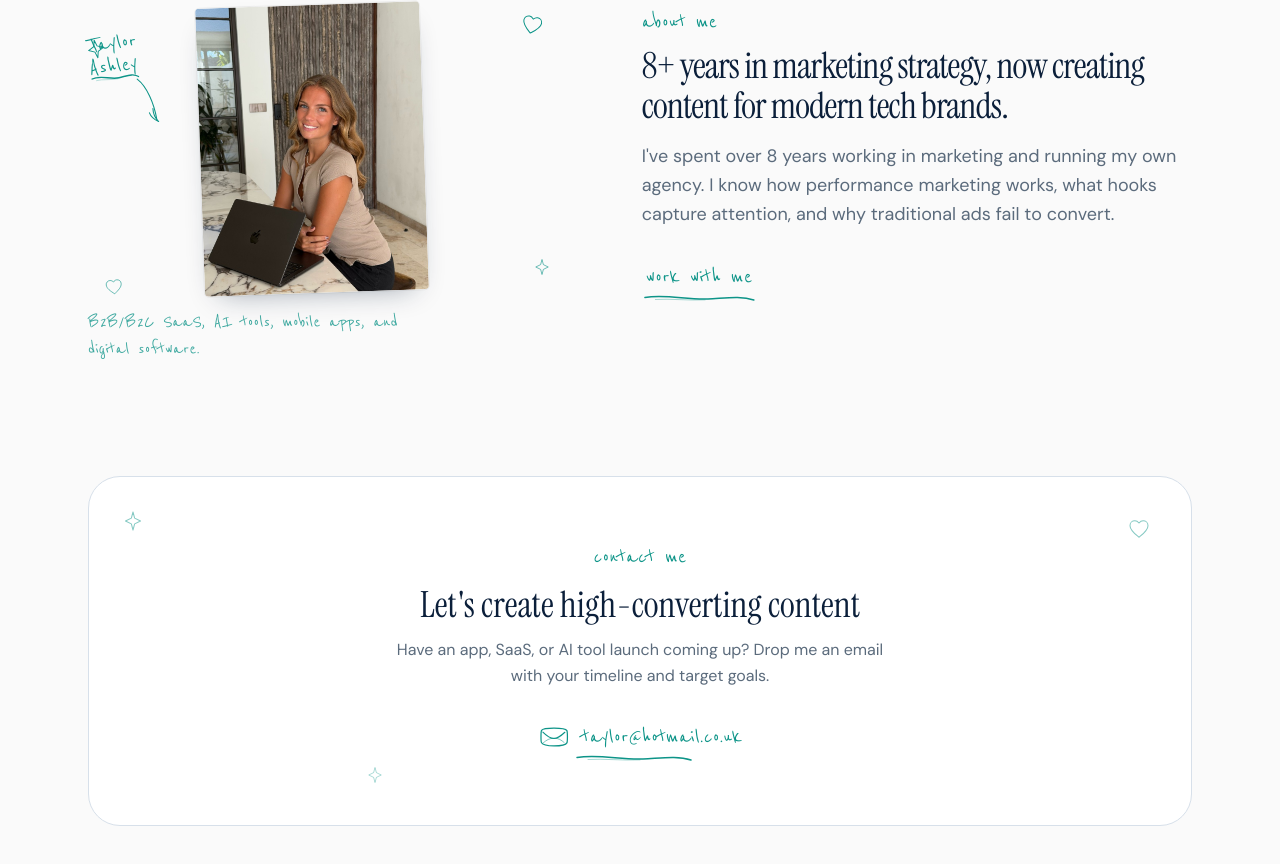
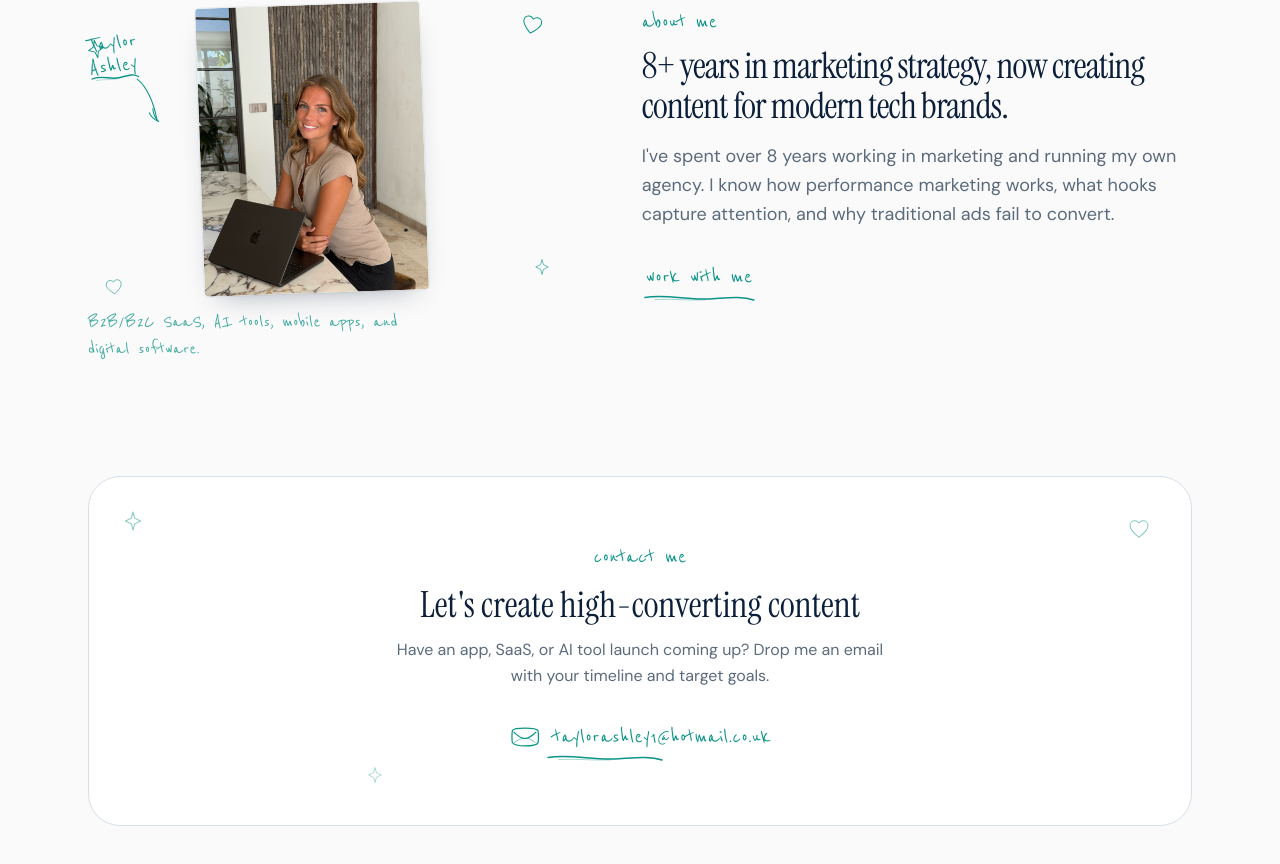
Before and after one commit to taylor-regen/taylor-ugc, a Next.js app: page / in a window 1280 px wide. Shown: the part 2210-3074 px from the top of the page. Built offline with nearby package versions, Linux system fonts and the light colour scheme.

Commit message:
Update contact email to taylorashley1@hotmail.co.uk.
Co-authored-by: Cursor <cursoragent@cursor.com>

```diff
--- a/src/components/portfolio/PortfolioPage.tsx
+++ b/src/components/portfolio/PortfolioPage.tsx
@@ -242,11 +242,11 @@ export function PortfolioPage() {
             timeline and target goals.
           </p>
           <a
-            href="mailto:taylor@hotmail.co.uk"
+            href="mailto:taylorashley1@hotmail.co.uk"
             className="relative mt-8 inline-flex items-center gap-3 px-1 pb-2 font-pen text-2xl text-teal transition hover:opacity-80"
           >
             <PenEnvelope className="size-8 shrink-0 text-teal" />
-            taylor@hotmail.co.uk
+            taylorashley1@hotmail.co.uk
             <PenUnderline className="pointer-events-none absolute inset-x-10 -bottom-0.5 h-3 text-teal" />
           </a>
         </div>
```
